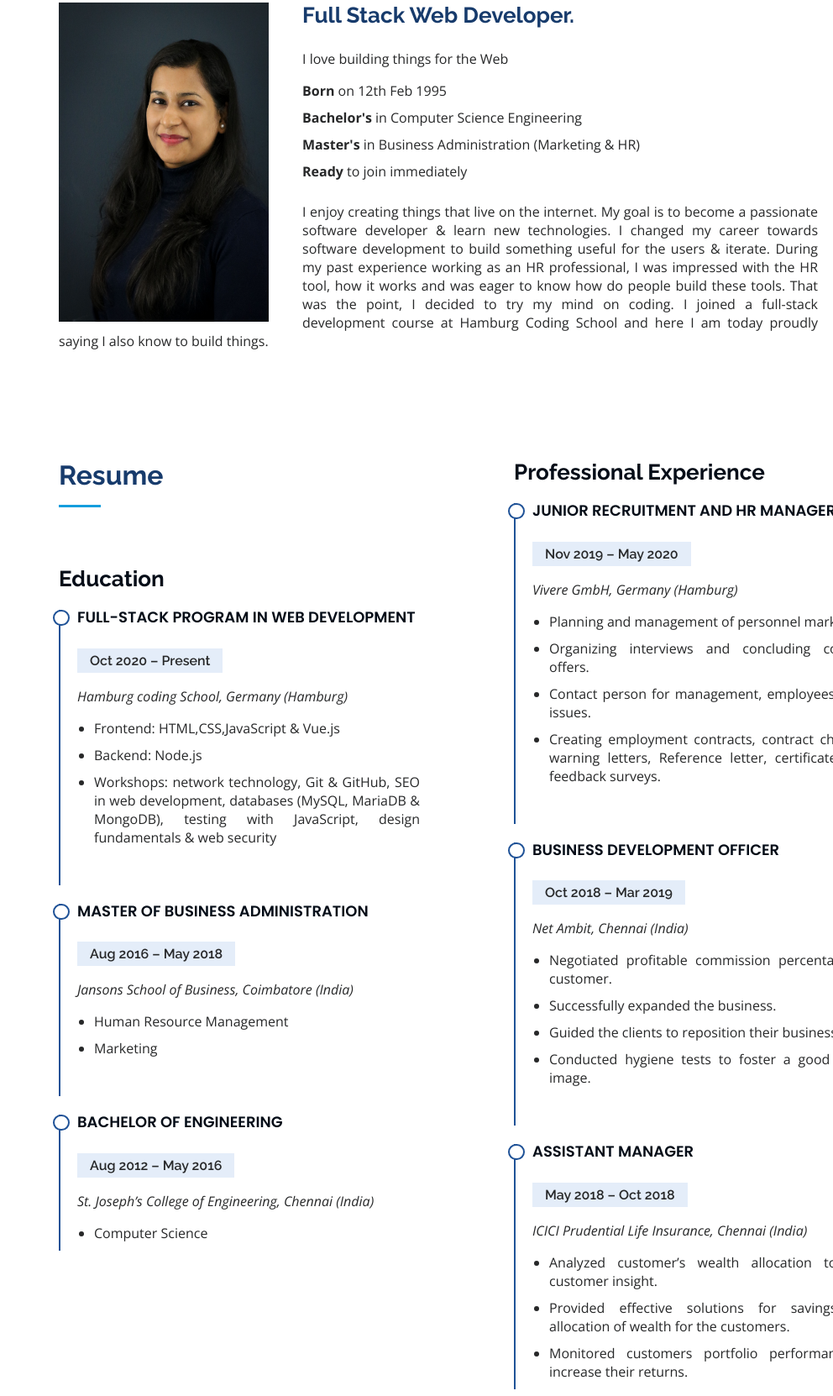
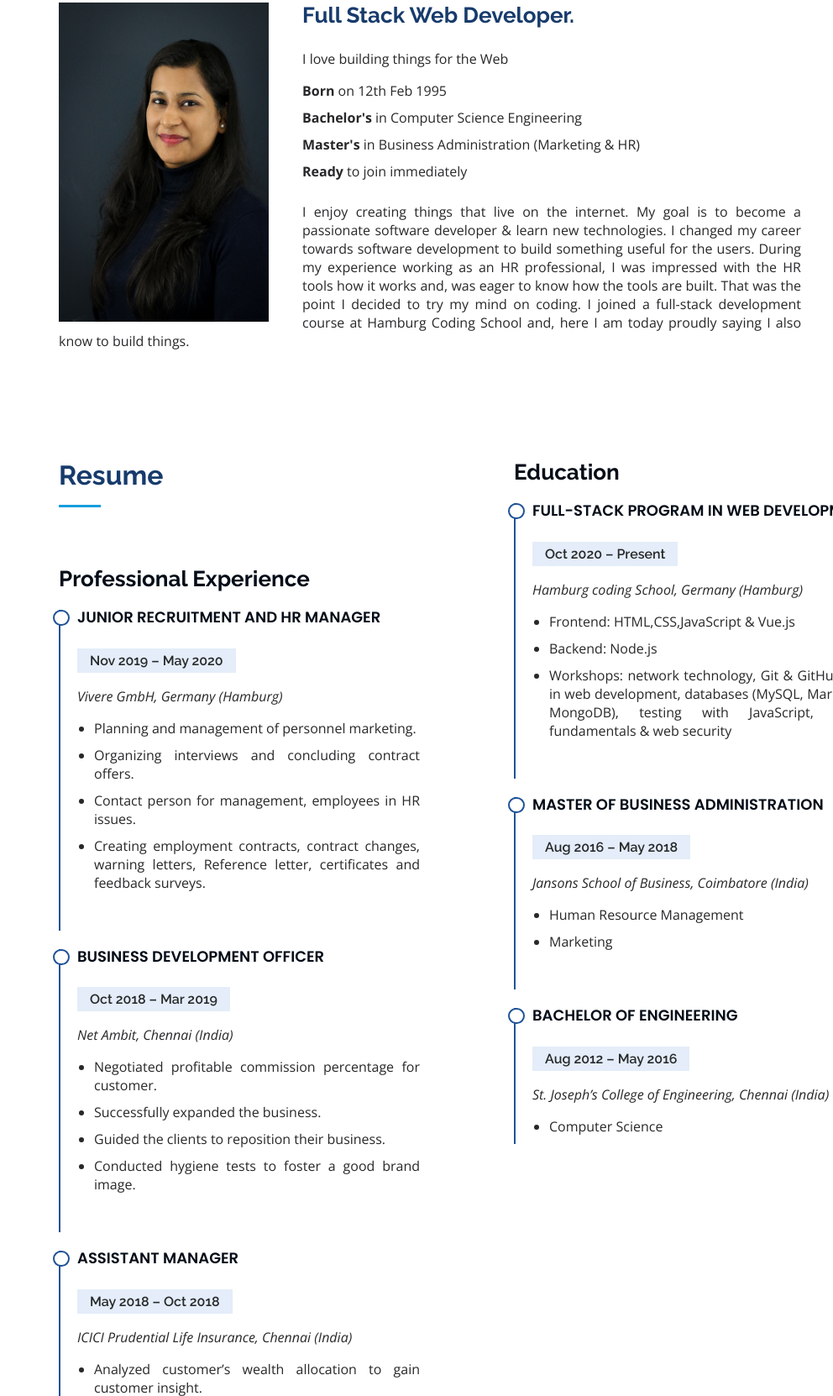
Before and after one commit to harrshini12/MyPortfolio, a website: page public/index.html in a window 1280 px wide. Shown: the part 1108-2770 px from the top of the page at 84% size, without its empty margins (288-1280 px from the left). Drawn offline with nearby package versions, Linux system fonts and the light colour scheme.

Commit message:
newupdate

```diff
--- a/public/index.html
+++ b/public/index.html
@@ -67,8 +67,8 @@
             </div>
             <div class="Details-section-p2">
             <p>
-              I enjoy creating things that live on the internet. My goal is to become a passionate software developer & learn new technologies. I changed my career towards software development to build something useful for the users & iterate.
-              During my past experience working as an HR professional, I was impressed with the HR tool, how it works and was eager to know how do people build these tools. That was the point, I decided to try my mind on coding. I joined a full-stack development course at Hamburg Coding School and here I am today proudly saying I also know to build things.
+              I enjoy creating things that live on the internet. My goal is to become a passionate software developer & learn new technologies. I changed my career towards software development to build something useful for the users.
+              During my experience working as an HR professional, I was impressed with the HR tools how it works and, was eager to know how the tools are built. That was the point I decided to try my mind on coding. I joined a full-stack development course at Hamburg Coding School and, here I am today proudly saying I also know to build things.
             </p>
             </div>
         </div>
@@ -79,37 +79,7 @@
         <h2>Resume</h2>
     </div>
     <div class="resumecontainer">
-    <div data-aos="fade-up" class="education-div">
-          <h3 class="resume-title">Education</h3>
-          <div class="resume-item">
-            <h4>Full-Stack Program In Web development</h4>
-            <h5>Oct 2020 – Present</h5>
-            <p><em>Hamburg coding School, Germany (Hamburg)</em></p>
-            <ul>
-              <li>Frontend: HTML,CSS,JavaScript & Vue.js</li>
-              <li>Backend: Node.js</li>
-              <li>Workshops: network technology, Git & GitHub, SEO in web development, databases (MySQL, MariaDB & MongoDB), testing with JavaScript, design fundamentals & web security</li>
-            </ul>
-          </div>
-          <div class="resume-item">
-            <h4>Master of Business Administration</h4>
-            <h5>Aug 2016 – May 2018</h5>
-            <p><em>Jansons School of Business, Coimbatore (India)</em></p>
-            <ul>
-              <li>Human Resource Management</li>
-              <li>Marketing</li>
-            </ul>
-          </div>
-          <div class="resume-item">
-            <h4>Bachelor of Engineering </h4>
-            <h5>Aug 2012 – May 2016</h5>
-            <p><em>St. Joseph’s College of Engineering, Chennai (India) </em></p>
-            <ul>
-              <li>Computer Science</li>
-            </ul>
-          </div>
-    </div>
-    <div class="expreience-div" data-aos="fade-up" data-aos-delay="100">
+    <div class="expreience-div" data-aos="fade-up">
           <h3 class="resume-title">Professional Experience</h3>
           <div class="resume-item">
             <h4>Junior recruitment and HR manager</h4>
@@ -144,6 +114,36 @@
             </ul>
           </div>
     </div>
+    <div data-aos="fade-up" class="education-div" data-aos-delay="100">
+      <h3 class="resume-title">Education</h3>
+      <div class="resume-item">
+        <h4>Full-Stack Program In Web development</h4>
+        <h5>Oct 2020 – Present</h5>
+        <p><em>Hamburg coding School, Germany (Hamburg)</em></p>
+        <ul>
+          <li>Frontend: HTML,CSS,JavaScript & Vue.js</li>
+          <li>Backend: Node.js</li>
+          <li>Workshops: network technology, Git & GitHub, SEO in web development, databases (MySQL, MariaDB & MongoDB), testing with JavaScript, design fundamentals & web security</li>
+        </ul>
+      </div>
+      <div class="resume-item">
+        <h4>Master of Business Administration</h4>
+        <h5>Aug 2016 – May 2018</h5>
+        <p><em>Jansons School of Business, Coimbatore (India)</em></p>
+        <ul>
+          <li>Human Resource Management</li>
+          <li>Marketing</li>
+        </ul>
+      </div>
+      <div class="resume-item">
+        <h4>Bachelor of Engineering </h4>
+        <h5>Aug 2012 – May 2016</h5>
+        <p><em>St. Joseph’s College of Engineering, Chennai (India) </em></p>
+        <ul>
+          <li>Computer Science</li>
+        </ul>
+      </div>
+</div>
   </div>
   </section><!-- End Resume Section -->
 <!-- ======= Skills Section ======= -->
@@ -172,7 +172,7 @@
 <section id="WorkSample" class= "WorkSample">
   <div class="section-title">
     <h2>Work Samples</h2>
-    <p>Something's I have built:</p>
+    <p>Some of my projects:</p>
   </div>
   <div data-aos="fade-up" class="cardcontainer">
     <div class="card card1">
--- a/public/style.css
+++ b/public/style.css
@@ -317,7 +317,7 @@
     margin-bottom: 0;
     text-align: justify;
     margin-left: 50px;
-    margin-right: 10px;
+    margin-right: 30px;
   }
 
   @media (max-width: 1109px){
@@ -352,13 +352,13 @@
   flex-wrap: wrap;
   }
 
-  .education-div{
+  .expreience-div{
     position: relative;
     left: 50px;
     width: 430px;
   }
 
-  .expreience-div{
+  .education-div{
   position: absolute;
   left: 900px;
   top: 1635px;
@@ -426,7 +426,7 @@
   }
 
   @media (max-width: 1109px){
-    .expreience-div{
+    .education-div{
       position: relative;
       left: 100px;
       top: 25px;
@@ -434,10 +434,10 @@
   }
 
   @media (max-width: 767px){
-    .education-div{
+    .expreience-div{
       position: static;
     }
-    .expreience-div{
+    .education-div{
       position: static;
     }
   }
@@ -445,7 +445,7 @@
 # skills
 --------------------------------------------------------------*/
   .skills-container{
-  margin-top: 340px;
+  margin-top: 100px;
   }
 
   .skillslogo
```
